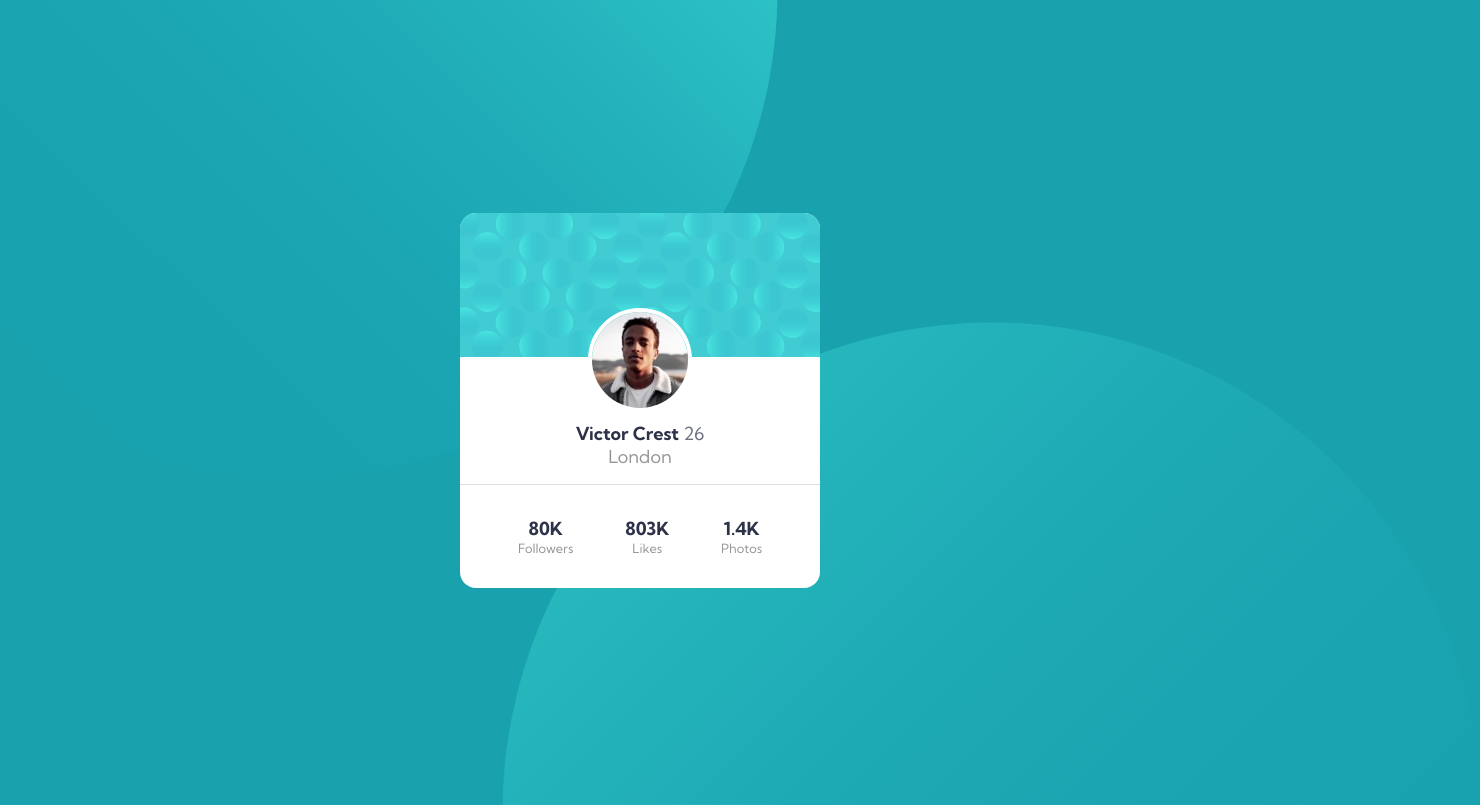
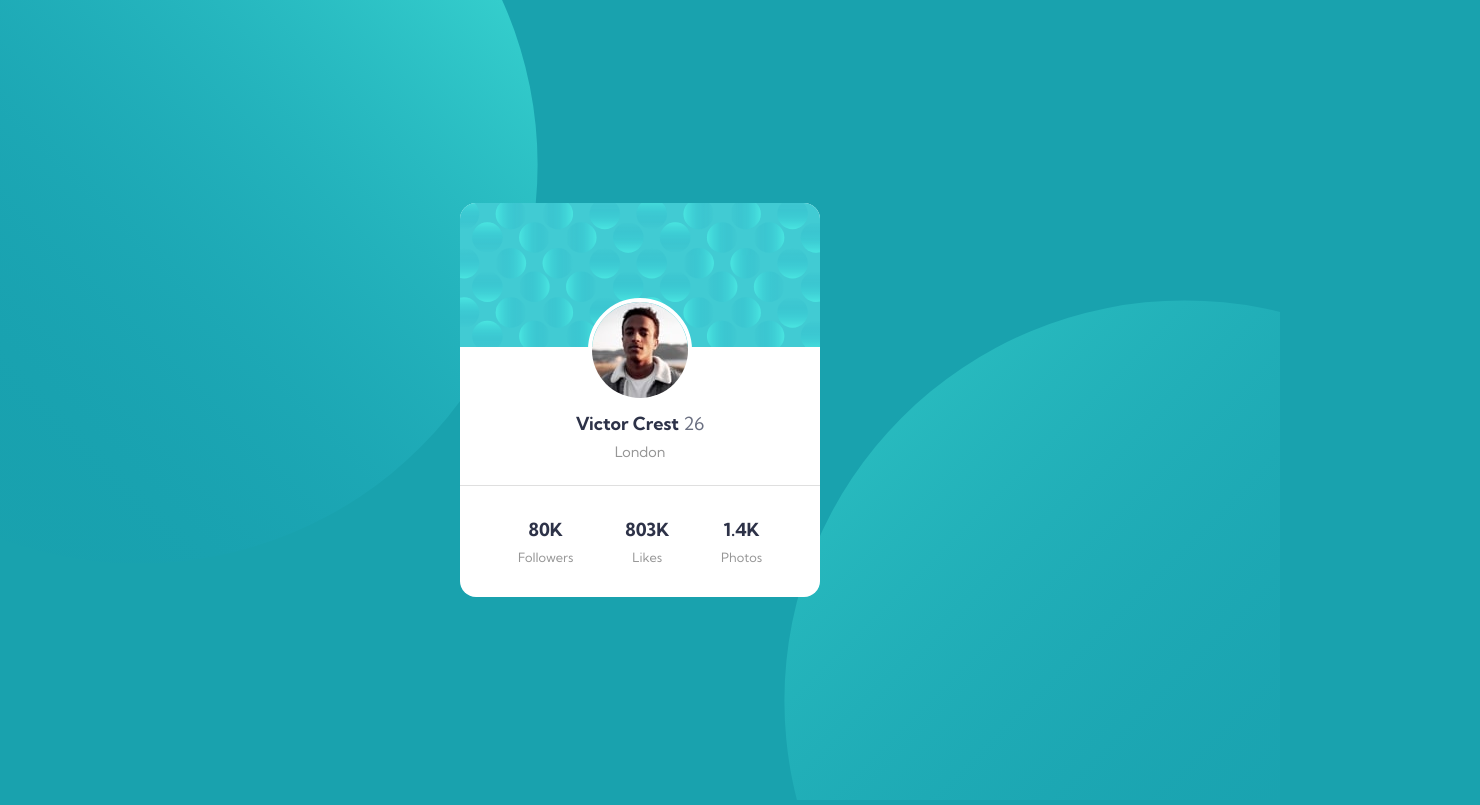
Before and after one commit to moe-ka/profile-card-component, a plain HTML site: page index.html in a window 1280 px wide. Shown: the top 805 px of the page, 1480 px wide, since content can reach past the window. Drawn offline with Linux system fonts and the light colour scheme.

Commit message:
chage file index and styles

```diff
--- a/index.html
+++ b/index.html
@@ -9,7 +9,6 @@
   <title>Frontend Mentor | Profile card component</title>
 </head>
 <body>
-  <img class="bg up" src="images/bg-pattern-top.svg" alt="bg-top">
   <main class="container">
     <div class="hero">
       <img src="images/bg-pattern-card.svg" alt="">
@@ -36,6 +35,5 @@
       </ul>
     </div>
   </main>
-  <img class="bg bottom" src="images/bg-pattern-bottom.svg" alt="bg-svg">
 </body>
 </html>
--- a/styles.css
+++ b/styles.css
@@ -19,6 +19,11 @@
 }
 
 body{
+    background-image: url(images/bg-pattern-top.svg), url(images/bg-pattern-bottom.svg);
+    background-position: left -262px top -236px, right -304px bottom -300px;
+    background-repeat: no-repeat, no-repeat;
+    background-attachment: fixed, fixed;
+    background-size: contain, contain;
     font-size: 1.125rem;
     font-family: var(--font);
     height: 100vh;
@@ -85,6 +90,9 @@ body{
 
 .name-wrapper .place{
     color: var(--color-Darkgray);
+    font-size: 0.9rem;
+    margin-top: 0.5rem;
+    margin-bottom: 0.5rem;
 }
 .name span{
     font-weight: 400;
@@ -107,4 +115,5 @@ body{
     font-weight: 400;
     font-size: .8rem;
     color: var(--color-Darkgray);
+    margin-top: .5rem;
 }
```
